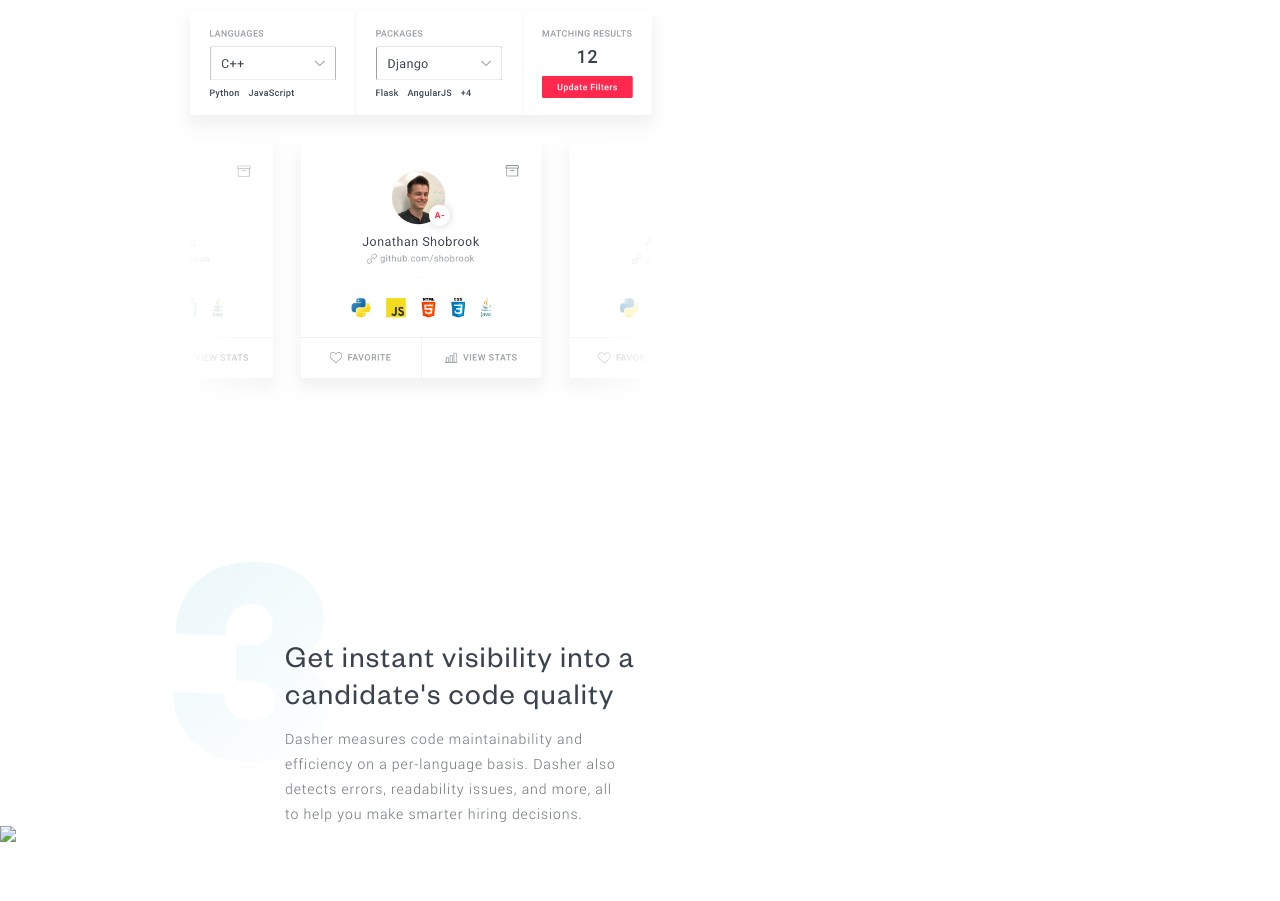
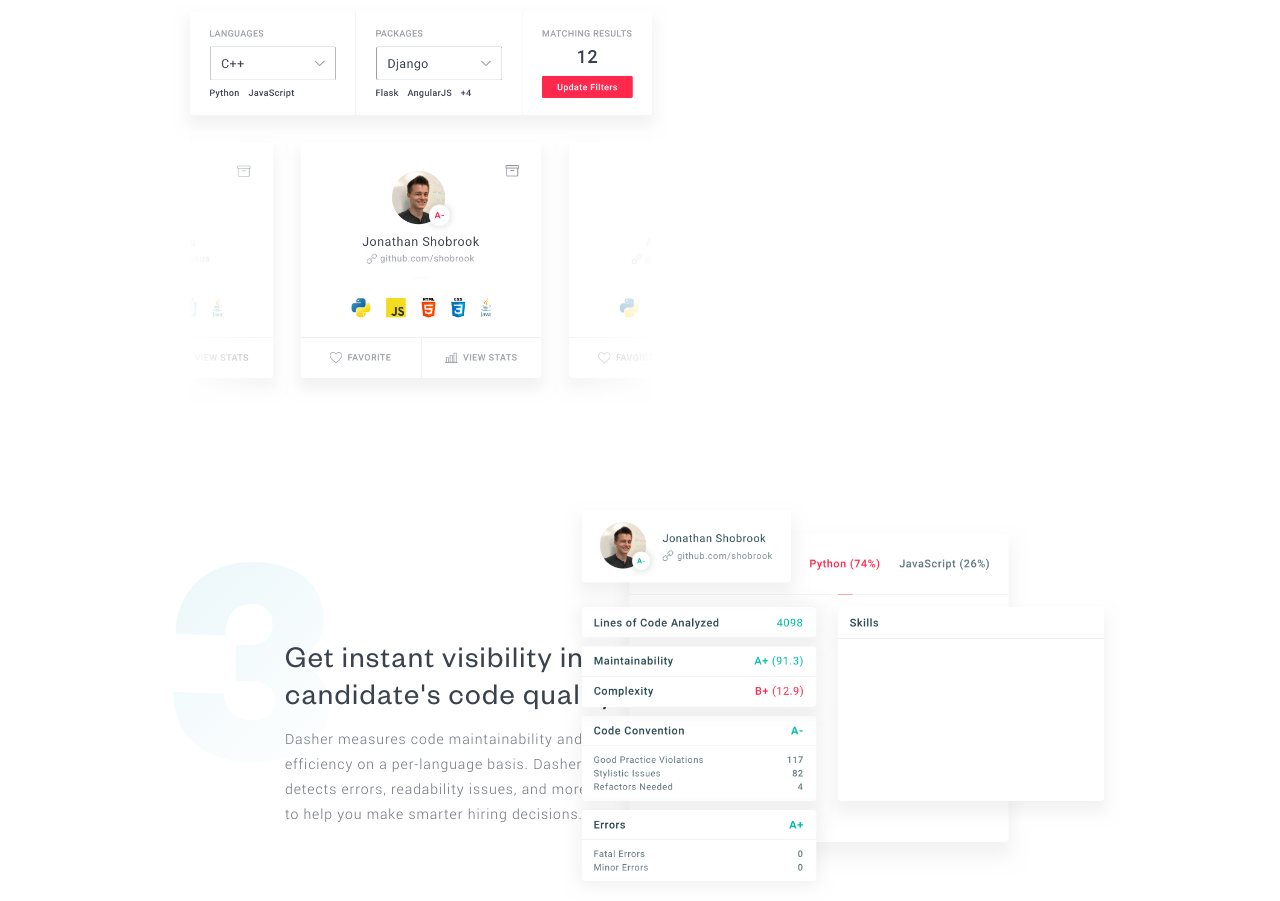
Before and after one commit to shobrook/dasher-landing-page, a plain HTML site: page index.html in a window 1280 px wide. Shown: the part 1826-2727 px from the top of the page. Before the commit the page ends 2672 px from the top, so only its background shows below. Drawn offline with Linux system fonts and the light colour scheme; files whose address does not match are found by name.

Commit message:
Added a (unfinished) picture for the third step

```diff
--- a/main.css
+++ b/main.css
@@ -312,3 +312,11 @@ html {
 .codeAnalysis .step h3 {
     width: 350px;
 }
+
+.codeAnalysis img {
+    position: relative;
+    margin-top: -325px;
+    float: right;
+    padding-right: 158px;
+    height: 400px;
+}
```
Also changed, not shown: assets/images/codeAnalysis.png (added).
